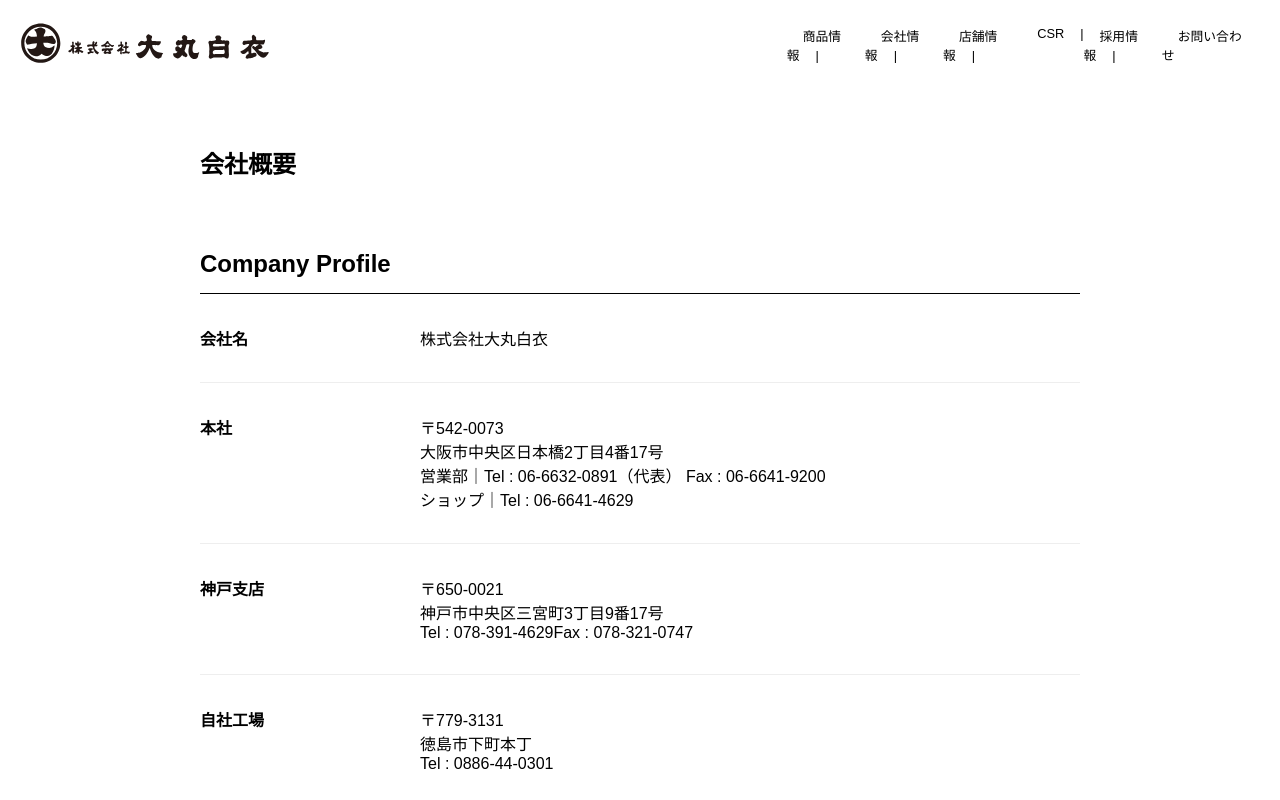
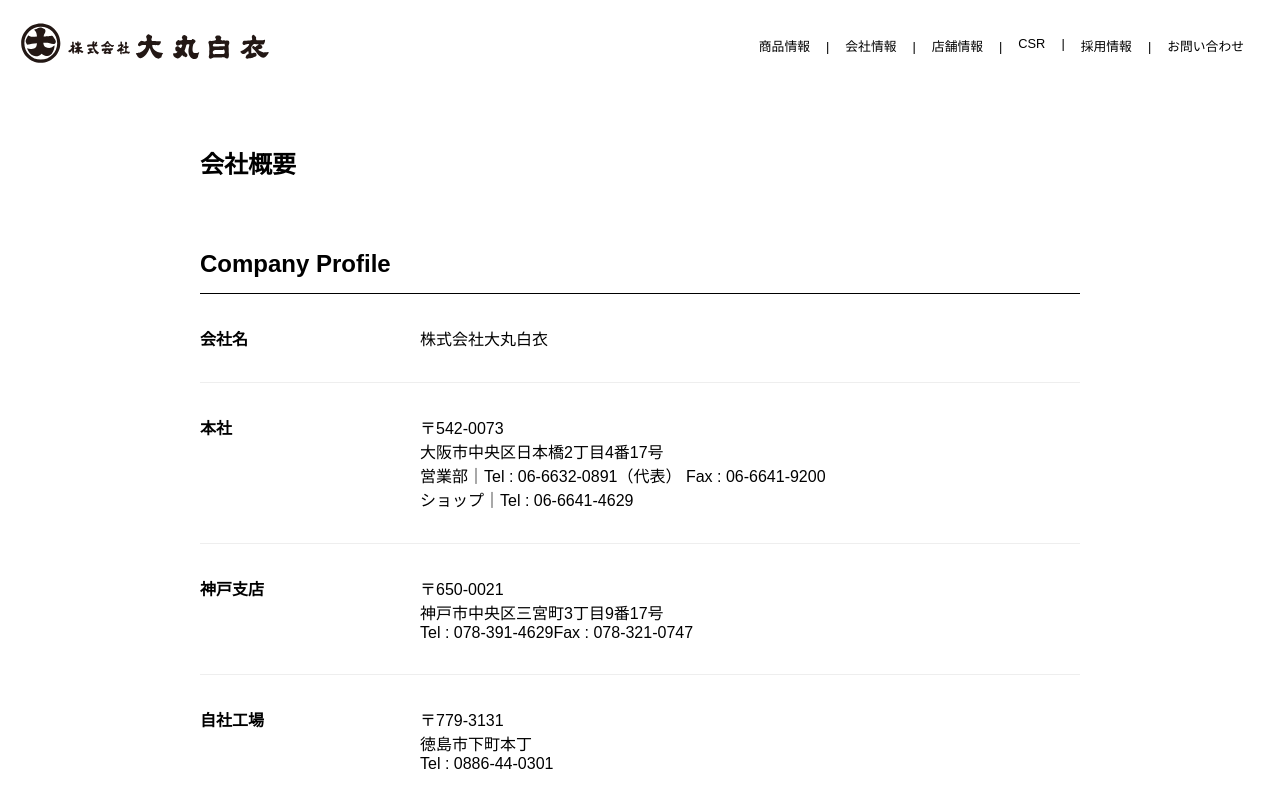
Before and after one commit to daimaru-hakui/daimaru-corporate, a Next.js app: page /company in a window 1280 px wide. Shown: the top 800 px of the page. Built offline with nearby package versions, Linux system fonts and the light colour scheme.

Commit message:
header レスポンシブ

```diff
--- a/component/header/Header.module.scss
+++ b/component/header/Header.module.scss
@@ -24,11 +24,11 @@
   align-items: center;
 }
 @media screen and (min-width: 900px) {
-  .topbarLeft {
+  .headerLeft {
     flex: 4;
   }
 
-  .topbarRight {
+  .headerRight {
     flex: 8;
   }
 }
```
